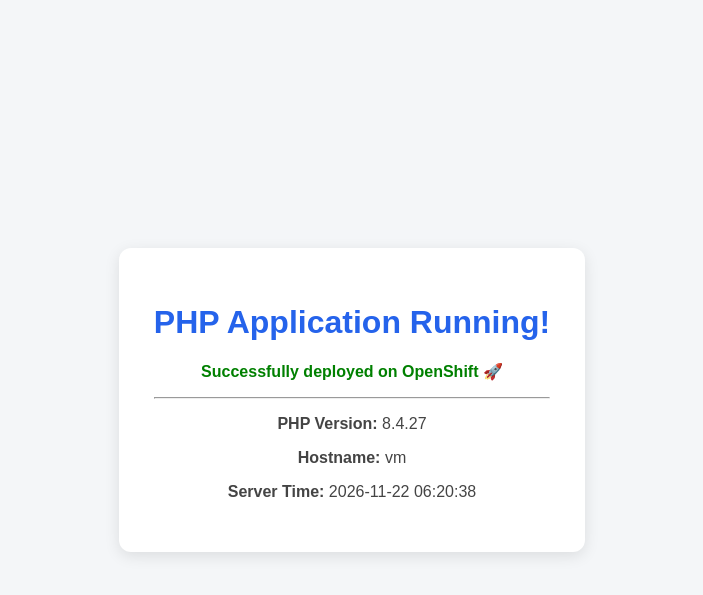
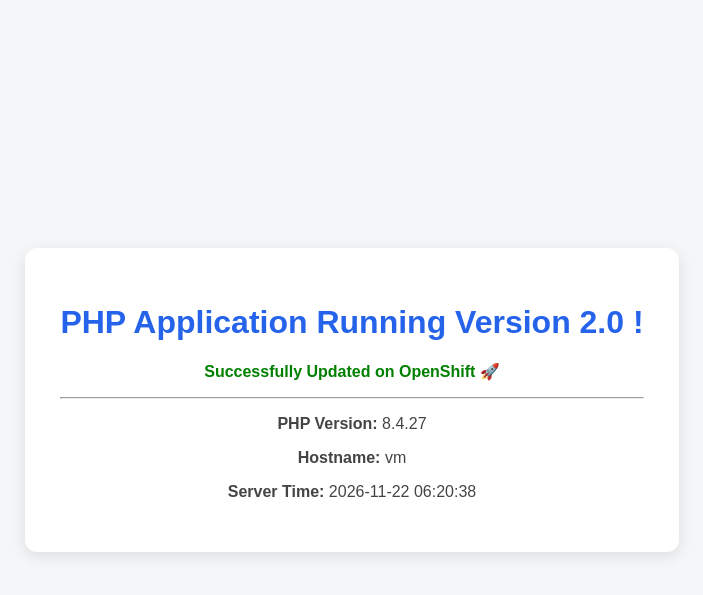
Before and after one commit to NAIKPRIYANK/myphpapplication, a PHP site: page / in a window 1280 px wide. Shown: the top 595 px of the page, without its empty margins (288-991 px from the left). Run offline with PHP 8.4, Linux system fonts and the light colour scheme.

Commit message:
updatation done

```diff
--- a/index.php
+++ b/index.php
@@ -45,8 +45,8 @@ $phpVersion = phpversion();
 <body>
 
     <div class="card">
-        <h1>PHP Application Running!</h1>
-        <p class="status">Successfully deployed on OpenShift 🚀</p>
+        <h1>PHP Application Running Version 2.0 !</h1>
+        <p class="status">Successfully Updated on OpenShift 🚀</p>
 
         <hr>
 
```
